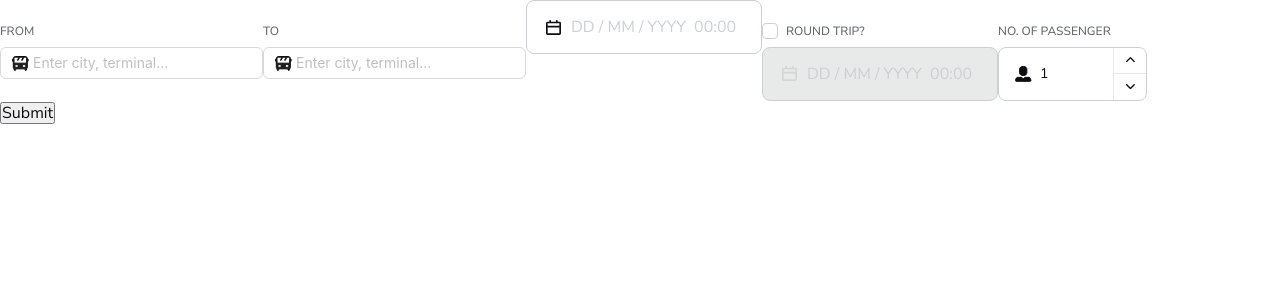
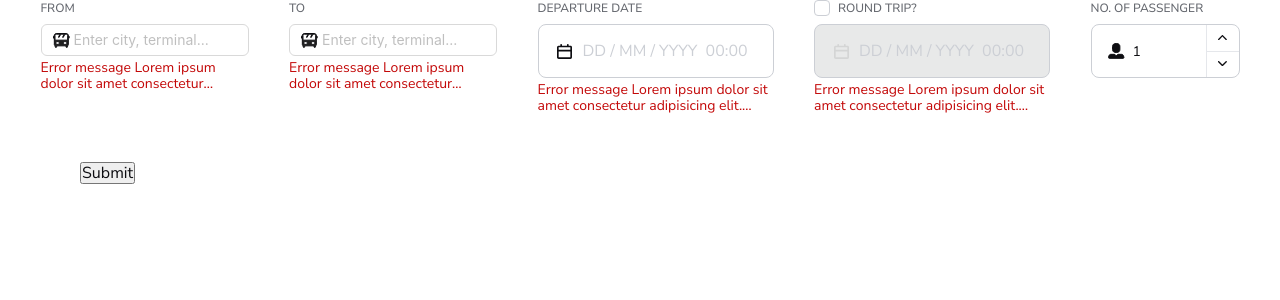
Before and after one commit to thanhhoan12390/tripzy-frontend-test-phan-thanh-hoan, a Next.js app: page / in a window 1280 px wide. Shown: the top 300 px of the page. Built offline with nearby package versions, Linux system fonts and the light colour scheme; what @ant-design/nextjs-registry would draw is missing.

Commit message:
fix ui components, restruct folder

```diff
--- a/src/app/page.module.scss
+++ b/src/app/page.module.scss
@@ -1,4 +1,6 @@
 .wrapper {
-    // display: flex;
-    // justify-content: space-between;
+    display: flex;
+    align-items: flex-start;
+    justify-content: space-evenly;
+    flex-wrap: wrap;
 }
--- a/src/app/page.tsx
+++ b/src/app/page.tsx
@@ -3,9 +3,9 @@
 import { useState } from 'react';
 import classNames from 'classnames/bind';
 
-import CustomDatePicker from '~/components/CustomDatePicker/CustomDatePicker';
-import LocationAutocomplete from '~/components/LocationAutocomplete/LocationAutocomplete';
-import InputNumber from '~/components/InputNumber/InputNumber';
+import CustomDatePicker from '~/components/ui/CustomDatePicker/CustomDatePicker';
+import LocationAutocomplete from '~/components/ui/LocationAutocomplete/LocationAutocomplete';
+import InputNumber from '~/components/ui/InputNumber/InputNumber';
 import { submitForm } from '~/lib/actions';
 import styles from './page.module.scss';
 
@@ -29,10 +29,11 @@ export default function ExamplePage() {
     //     console.log('form data: ', { fromLocation, toLocation, startDate, roundtripDate, noOfPassenger });
     // };
 
-    console.log(selectedStartDate, selectedRoundtripDate, fromDeparture, toDeparture, passengerNo);
+    // console.log(selectedStartDate, selectedRoundtripDate, fromDeparture, toDeparture, passengerNo);
 
     return (
         <form action={submitForm}>
+            {/* <div style={{ height: '40rem' }}></div> */}
             <div className={cx('wrapper')}>
                 <LocationAutocomplete
                     heading="FROM"
@@ -52,6 +53,7 @@ export default function ExamplePage() {
                     inputFormName="start-date"
                     onDateSelect={setSelectedStartDate}
                     selectedDate={selectedStartDate}
+                    pickerId="departure-date"
                 />
 
                 <CustomDatePicker
@@ -61,6 +63,7 @@ export default function ExamplePage() {
                     inputFormName="roundtrip-date"
                     onDateSelect={setSelectedRoundtripDate}
                     selectedDate={selectedRoundtripDate}
+                    pickerId="roundtrip-date"
                 />
 
                 <InputNumber
@@ -72,7 +75,9 @@ export default function ExamplePage() {
                 />
             </div>
 
-            <button type="submit">Submit</button>
+            <button style={{ marginTop: '4.8rem', marginLeft: '8rem' }} type="submit">
+                Submit
+            </button>
         </form>
     );
 }
--- a/src/components/CustomDatePicker/CustomDatePicker.module.scss
+++ b/src/components/ui/CustomDatePicker/CustomDatePicker.module.scss
@@ -1,7 +1,17 @@
 .wrapper {
-    display: inline-flex;
+    max-width: 23.6rem;
+    background-color: #fff;
+    display: flex;
     flex-direction: column;
-    background-color: #fff;
+}
+
+.heading {
+    font-size: 1.2rem;
+    font-weight: 500;
+    line-height: 1.6rem;
+    letter-spacing: 0;
+    margin-bottom: 0.8rem;
+    color: var(--gray-color-400);
 }
 
 .checkbox-wrapper {
@@ -86,7 +96,7 @@
 }
 
 .date-header-wrapper {
-    max-width: 23.6rem;
+    width: 100%;
 }
 
 .date-input-wrapper {
@@ -164,6 +174,23 @@
     display: flex;
 }
 
+.validate-message {
+    margin-top: 0.4rem;
+    span {
+        display: -webkit-box !important;
+        -webkit-line-clamp: 2;
+        -webkit-box-orient: block-axis;
+        overflow: hidden;
+        text-overflow: ellipsis;
+        white-space: normal;
+        font-size: 1.4rem;
+        font-weight: 400;
+        line-height: 1.6rem;
+        letter-spacing: 0;
+        color: var(--red-color);
+    }
+}
+
 @keyframes fadeIn {
     from {
         opacity: 0;
@@ -175,6 +202,7 @@
     }
 }
 
+// MonthCalendar
 .month {
     width: 28.4rem;
     display: flex;
--- a/src/components/CustomDatePicker/CustomDatePicker.tsx
+++ b/src/components/ui/CustomDatePicker/CustomDatePicker.tsx
@@ -3,7 +3,7 @@
 import classNames from 'classnames/bind';
 import { useState, useEffect, useRef } from 'react';
 
-import { CalendarIcon, ChevronLeft, ChevronRight } from '~/components/Icons';
+import { CalendarIcon, ChevronLeft, ChevronRight } from '~/components/ui/Icons';
 import styles from './CustomDatePicker.module.scss';
 
 const cx = classNames.bind(styles);
@@ -15,6 +15,7 @@ interface CustomDatePickerProps {
     inputFormName: string;
     isRoundtripChecked?: boolean;
     onRoundtripChange?: (v: boolean) => void;
+    pickerId: string;
 }
 
 function CustomDatePicker({
@@ -24,6 +25,7 @@ function CustomDatePicker({
     inputFormName,
     isRoundtripChecked,
     onRoundtripChange,
+    pickerId,
 }: CustomDatePickerProps) {
     const [isOpen, setIsOpen] = useState(false);
     const [currentDate, setCurrentDate] = useState(new Date());
@@ -34,8 +36,8 @@ function CustomDatePicker({
     const secondMonthDate = new Date(currentDate.getFullYear(), currentDate.getMonth() + 1, 1);
 
     useEffect(() => {
-        const handleClickOutside = (event: MouseEvent) => {
-            if (datePickerRef.current && !datePickerRef.current.contains(event.target as Node)) {
+        const handleClickOutside = (e: MouseEvent) => {
+            if (datePickerRef.current && !datePickerRef.current.contains(e.target as Node)) {
                 setIsOpen(false);
             }
         };
@@ -76,7 +78,7 @@ function CustomDatePicker({
 
     return (
         <div className={cx('wrapper')}>
-            {roundtrip && (
+            {roundtrip ? (
                 <div className={cx('checkbox-wrapper')}>
                     <label className={cx('checkbox-container')}>
                         <span className={cx('roundtrip-text')}>ROUND TRIP?</span>
@@ -89,6 +91,8 @@ function CustomDatePicker({
                         <span className={cx('checkmark')}></span>
                     </label>
                 </div>
+            ) : (
+                <h4 className={cx('heading')}>DEPARTURE DATE</h4>
             )}
 
             <div className={cx('date-picker-container')} ref={datePickerRef}>
@@ -102,7 +106,7 @@ function CustomDatePicker({
                             <CalendarIcon className={cx('calendar-icon')} height="1.5rem" width="1.5rem" />
                         </div>
                         <input
-                            id="date-picker"
+                            id={pickerId}
                             type="text"
                             className={cx('date-input')}
                             placeholder="DD / MM / YYYY  00:00"
@@ -141,6 +145,16 @@ function CustomDatePicker({
                     </div>
                 )}
             </div>
+
+            {true && (
+                <div className={cx('validate-message')}>
+                    <span>
+                        Error message Lorem ipsum dolor sit amet consectetur adipisicing elit. Quae cupiditate est
+                        distinctio voluptates ducimus dolor. Ea amet, eius iusto similique sapiente molestias hic
+                        obcaecati? In illum nulla ad esse fugiat?
+                    </span>
+                </div>
+            )}
         </div>
     );
 }
--- a/src/components/InputNumber/InputNumber.tsx
+++ b/src/components/ui/InputNumber/InputNumber.tsx
@@ -3,7 +3,7 @@
 import { useState } from 'react';
 import classNames from 'classnames/bind';
 
-import { UserIcon, ChevronUp, ChevronDown } from '~/components/Icons';
+import { UserIcon, ChevronUp, ChevronDown } from '~/components/ui/Icons';
 import styles from './InputNumber.module.scss';
 
 const cx = classNames.bind(styles);
--- a/src/components/LocationAutocomplete/LocationAutocomplete.module.scss
+++ b/src/components/ui/LocationAutocomplete/LocationAutocomplete.module.scss
@@ -1,8 +1,7 @@
 // input wrapper
 :global(:where(.css-dev-only-do-not-override-kk2c0l).ant-select-single.ant-select) {
     display: block;
-    height: unset;
-    max-width: 20.8rem;
+    height: 100%;
 }
 
 // input wrapper
@@ -27,6 +26,16 @@
     &:focus-within {
         outline: none;
         border-color: var(--blue-color);
+    }
+}
+
+:global(
+        :where(.css-dev-only-do-not-override-kk2c0l).ant-select-single
+            .ant-select-selector
+            .ant-select-selection-search-input
+    ) {
+    &::before {
+        line-height: 2rem !important;
     }
 }
 
@@ -69,6 +78,8 @@
     box-shadow: 0px 4px 12px 0px rgba(32, 80, 118, 0.12);
     backdrop-filter: blur(2rem);
     background-color: #fff;
+    inset: calc(100%) auto auto auto !important;
+    margin-top: 0.4rem;
 }
 
 :global(.rc-virtual-list-holder-inner) {
@@ -81,17 +92,18 @@
 }
 
 .wrapper {
-    display: inline-flex;
+    max-width: 20.8rem;
+    display: flex;
     flex-direction: column;
 }
 
 .location-heading {
     font-size: 1.2rem;
     font-weight: 500;
-    line-height: 1.3;
+    line-height: 1.6rem;
     letter-spacing: 0;
+    margin-bottom: 0.8rem;
     color: var(--gray-color-400);
-    margin-bottom: 0.8rem;
 }
 
 .location-item-wrapper {
@@ -114,3 +126,20 @@
     line-height: 1.3;
     color: var(--gray-color-400);
 }
+
+.validate-message {
+    margin-top: 0.4rem;
+    span {
+        display: -webkit-box !important;
+        -webkit-line-clamp: 2;
+        -webkit-box-orient: block-axis;
+        overflow: hidden;
+        text-overflow: ellipsis;
+        white-space: normal;
+        font-size: 1.4rem;
+        font-weight: 400;
+        line-height: 1.6rem;
+        letter-spacing: 0;
+        color: var(--red-color);
+    }
+}
--- a/src/components/LocationAutocomplete/LocationAutocomplete.tsx
+++ b/src/components/ui/LocationAutocomplete/LocationAutocomplete.tsx
@@ -4,7 +4,7 @@ import classNames from 'classnames/bind';
 import React, { useState } from 'react';
 import { AutoComplete, Input } from 'antd';
 
-import { BusIcon } from '~/components/Icons';
+import { BusIcon } from '~/components/ui/Icons';
 import { Location, locations } from '~/data/locations';
 import styles from './LocationAutocomplete.module.scss';
 
@@ -40,7 +40,6 @@ function LocationAutocomplete({
         locations.map((location) => ({
             value: location.english_name,
             label: LabelElement(location.short_code, location.english_name, location.code_state),
-
             data: location,
         })),
     );
@@ -88,6 +87,16 @@ function LocationAutocomplete({
             >
                 <Input placeholder={placeholder} prefix={<BusIcon />} name={locationInputName} />
             </AutoComplete>
+
+            {true && (
+                <div className={cx('validate-message')}>
+                    <span>
+                        Error message Lorem ipsum dolor sit amet consectetur adipisicing elit. Quae cupiditate est
+                        distinctio voluptates ducimus dolor. Ea amet, eius iusto similique sapiente molestias hic
+                        obcaecati? In illum nulla ad esse fugiat?
+                    </span>
+                </div>
+            )}
         </div>
     );
 }
```
Also changed, not shown: src/components/ui/Icons/Icons.tsx (renamed from src/components/Icons/Icons.tsx), src/components/ui/Icons/index.ts (renamed from src/components/Icons/index.ts), src/components/ui/InputNumber/InputNumber.module.scss (renamed from src/components/InputNumber/InputNumber.module.scss).
